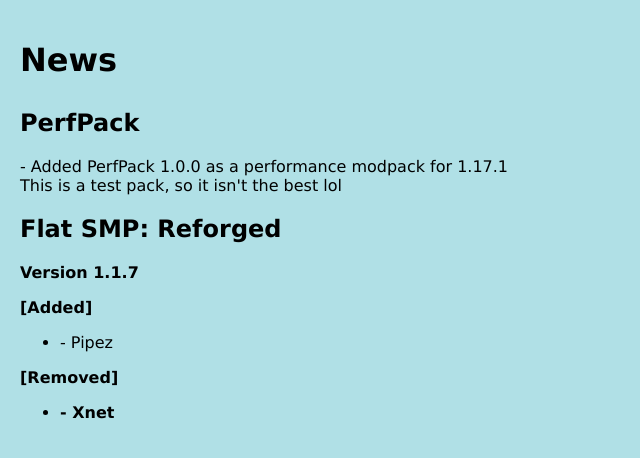
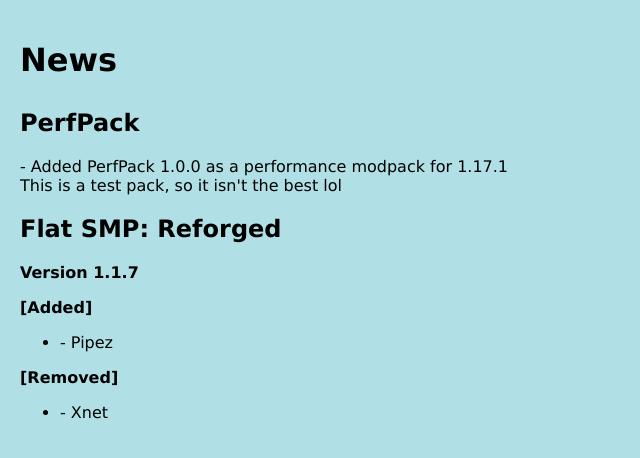
Before and after one commit to Shadowevil015/shadowevil015.github.io, a plain HTML site: page news.html in a window 1280 px wide. Shown: the full height of the page, 0-640 px from the left. Drawn offline with Linux system fonts and the light colour scheme.

Commit message:
who needs to close the bold anyway smh

```diff
--- a/news.html
+++ b/news.html
@@ -31,7 +31,7 @@ body {
                 <li>- Pipez</li>
             </ul>
         </p>
-    <p><b>[Removed]<b><br>
+    <p><b>[Removed]</b><br>
         <ul>
             <li>- Xnet</li>
         </ul>
```
